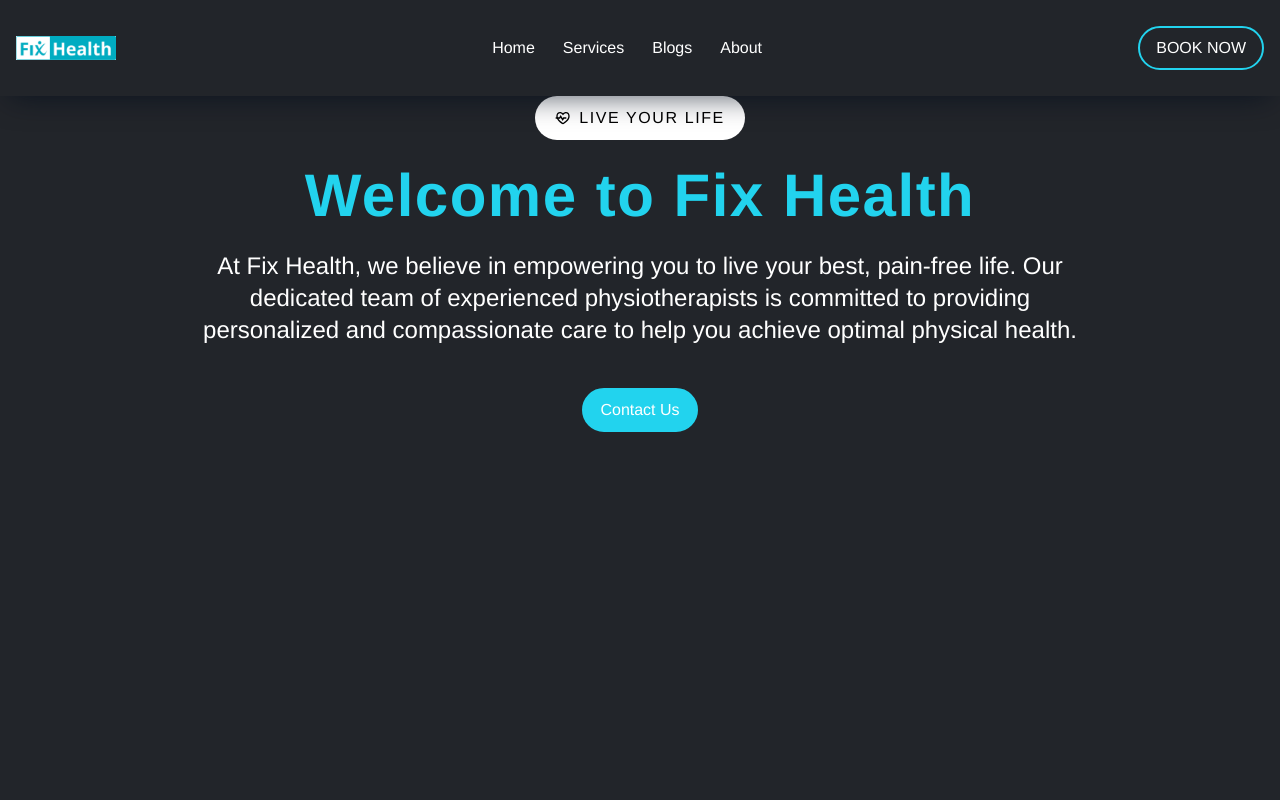
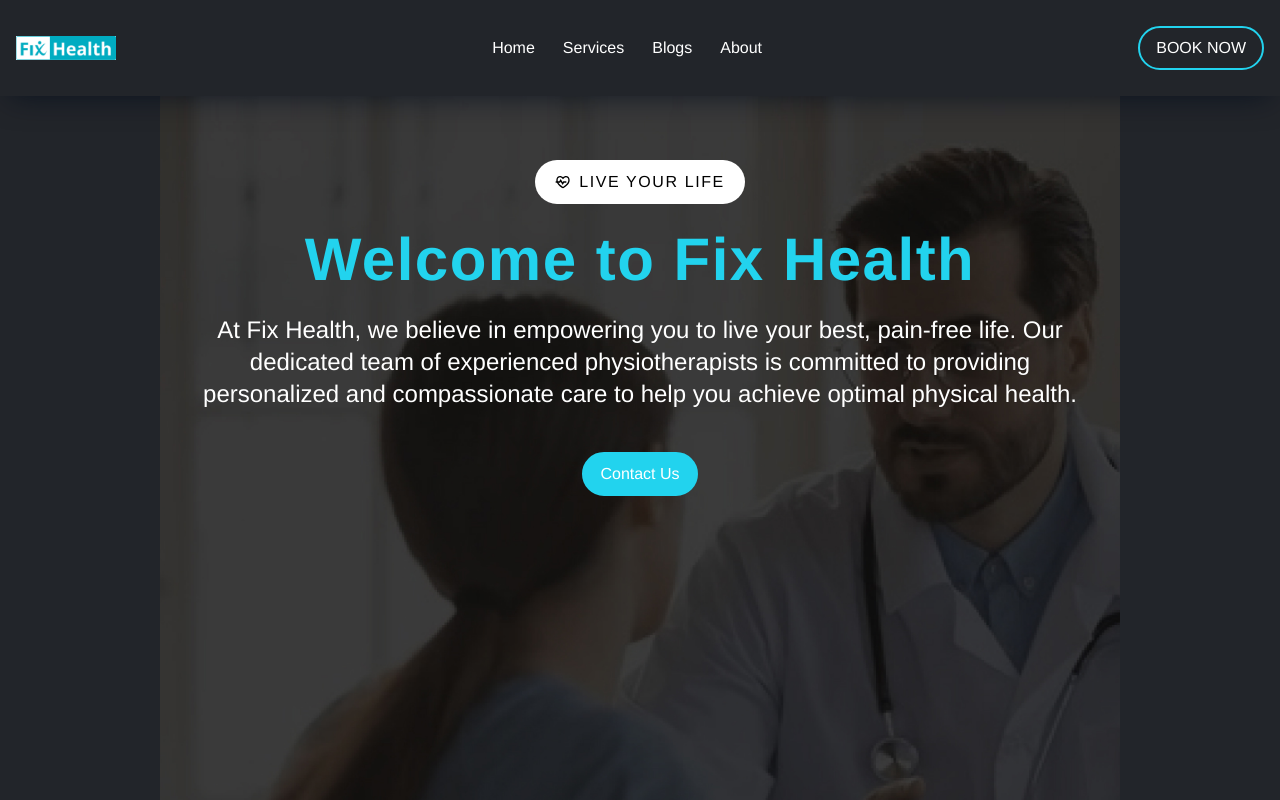
Before and after one commit to AbhishekPurty/fixhealth, a Next.js app: page / in a window 1280 px wide. Shown: the top 800 px of the page. Built offline with nearby package versions, Linux system fonts and the light colour scheme.

Commit message:
error rectified

```diff
--- a/components/Hero.tsx
+++ b/components/Hero.tsx
@@ -4,7 +4,7 @@
   return (
     <div className="h-[100vh] xl:pb-20 overflow-hidden">
       <div className="container mx-auto h-full">
-        <div className="flex flex-col xl:flex-row items-center justify-between h-full ">
+        <div className="flex flex-col xl:flex-row items-center justify-between h-full bg-[url('/fixhealthbg.jpg')] py-[4rem] bg-center bg-no-repeat bg-cover">
           <div className="mx-10 xl:w-[48%] text-center xl:text-left">
             <div className="flex items-center tracking-widest bg-white text-black py-[10px] px-[20px] w-max gap-x-2 mb-[26px] rounded-full mx-auto xl:mx-0">
               <RiHeartPulseLine />
```
